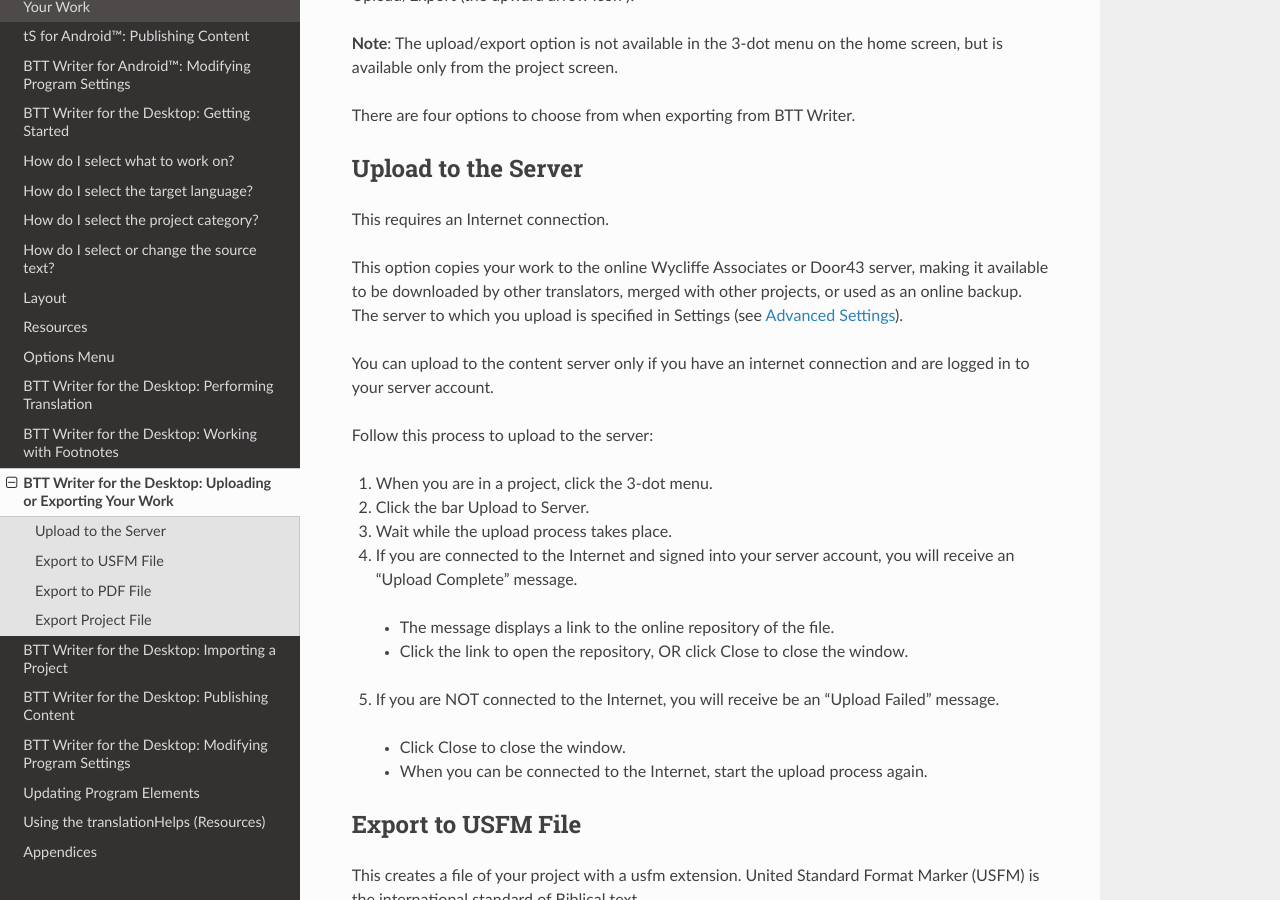
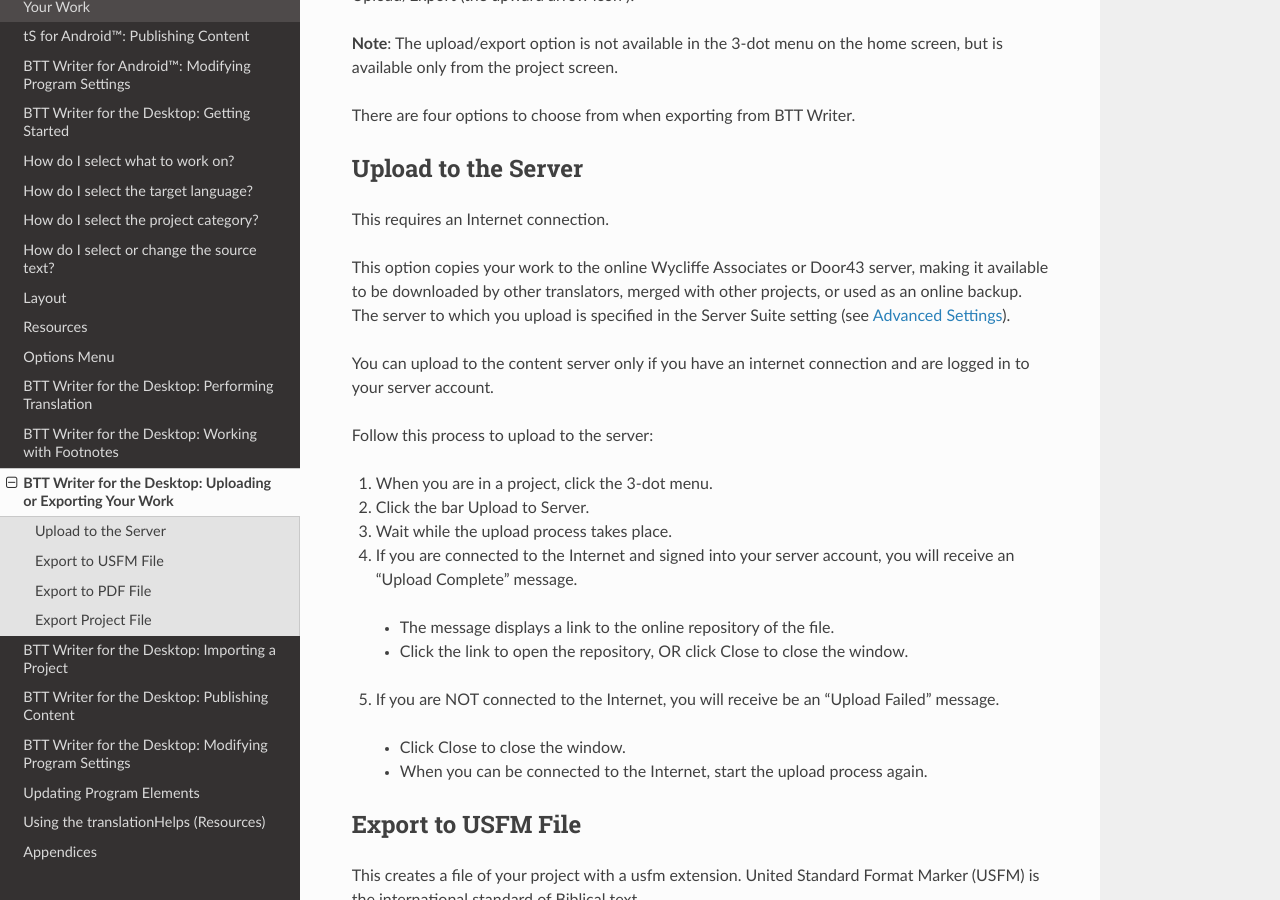
Before and after one commit to mondele/btt-writer-docs, a Sphinx documentation site: the page built from docs/dUpload.rst, in a window 1280 px wide and 900 px high, scrolled down 509 px. Built offline with Sphinx 7.4.7 and the Read the Docs theme 2.0.0, drawn with Linux system fonts in a browser that asks for light colours; pages that are not in the unit, such as notebooks, are missing from menus.

Commit message:
Update dUpload.rst

```diff
--- a/docs/dUpload.rst
+++ b/docs/dUpload.rst
@@ -21,8 +21,7 @@
 
 This requires an Internet connection.
 
-This option copies your work to the online Wycliffe Associates or Door43 server, making it available to be downloaded by other translators, merged with other projects, or used as an online backup. The server to which you upload is specified in Settings
-(see `Advanced Settings <https://btt-writer.readthedocs.io/en/latest/dSettings.html#advanced-settings>`_).
+This option copies your work to the online Wycliffe Associates or Door43 server, making it available to be downloaded by other translators, merged with other projects, or used as an online backup. The server to which you upload is specified in the Server Suite setting (see `Advanced Settings <https://btt-writer.readthedocs.io/en/latest/dSettings.html#advanced-settings>`_).
 
 You can upload to the content server only if you have an internet connection and are logged in to your server account.
 
```
